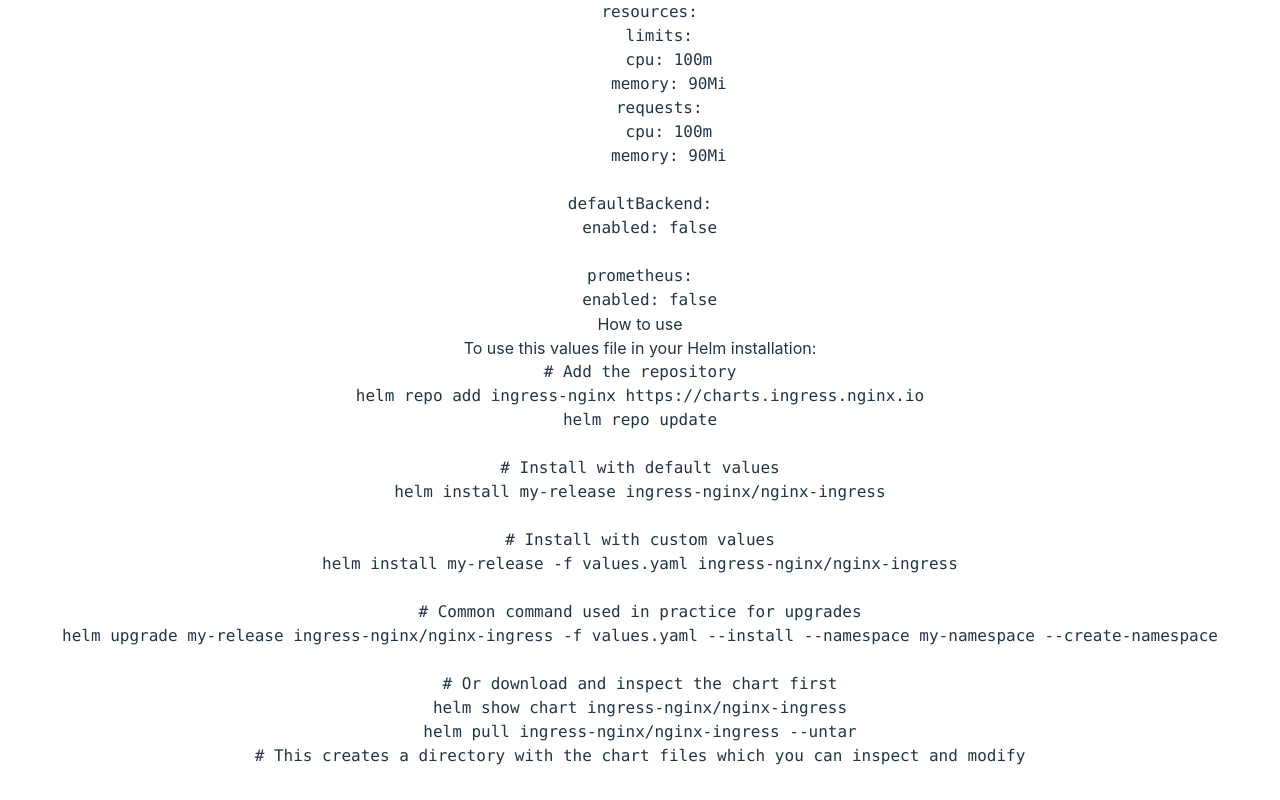
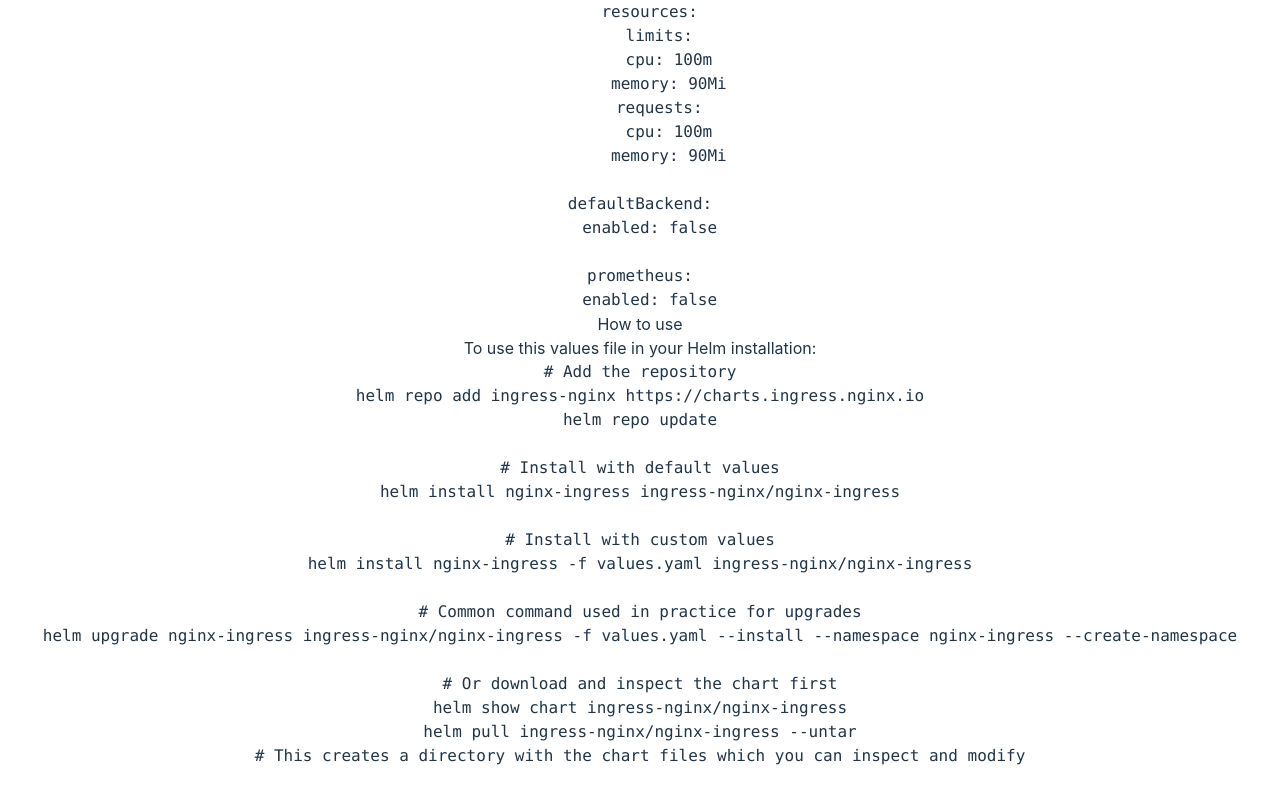
Before and after one commit to jeonck/helm-values-explorer, a React (Vite) app in the folder react-app/: page / in a window 1280 px wide. Shown: the part 1672-2472 px from the top of the page. Built offline with nearby package versions, Linux system fonts and the light colour scheme.

Commit message:
Use actual chart name for release name and namespace in Helm commands for better practicality

```diff
--- a/react-app/src/components/HelmChartDetail.tsx
+++ b/react-app/src/components/HelmChartDetail.tsx
@@ -147,13 +147,13 @@ helm repo add ${chart.repo} https://charts.${chart.repo.replace('-', '.')}.io
 helm repo update
 
 # Install with default values
-helm install my-release ${chart.repo}/${chart.name}
+helm install ${chart.name} ${chart.repo}/${chart.name}
 
 # Install with custom values
-helm install my-release -f values.yaml ${chart.repo}/${chart.name}
+helm install ${chart.name} -f values.yaml ${chart.repo}/${chart.name}
 
 # Common command used in practice for upgrades
-helm upgrade my-release ${chart.repo}/${chart.name} -f values.yaml --install --namespace my-namespace --create-namespace
+helm upgrade ${chart.name} ${chart.repo}/${chart.name} -f values.yaml --install --namespace ${chart.name} --create-namespace
 
 # Or download and inspect the chart first
 helm show chart ${chart.repo}/${chart.name}
```
